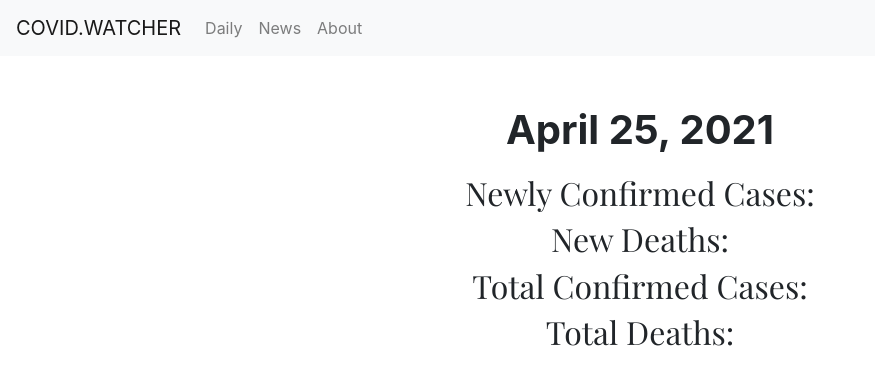
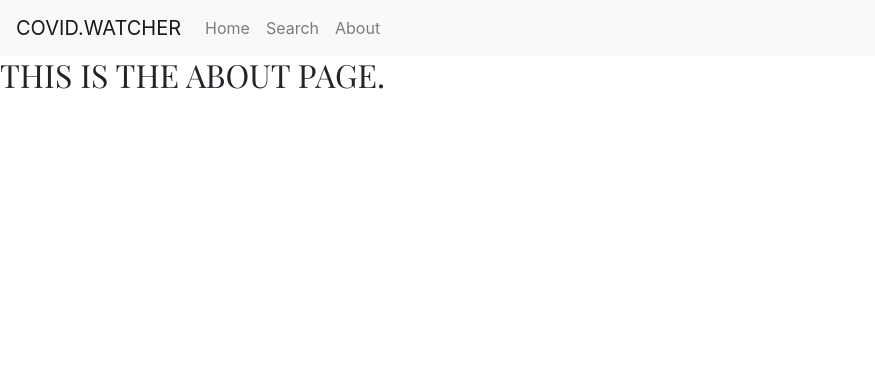
Before and after one commit to ethanrmcdowell/covid-watcher, a React (Create React App) app: page /about in a window 1280 px wide. Shown: the top 384 px of the page, without its empty margins (0-875 px from the left). Built offline with nearby package versions, Linux system fonts and the light colour scheme; no server answers.

Commit message:
Added dummy pages for 'search' and 'about', implemented chart.js with dummy data

```diff
--- a/package.json
+++ b/package.json
@@ -9,10 +9,13 @@
     "@testing-library/user-event": "^12.8.3",
     "axios": "^0.21.1",
     "bootstrap": "^4.6.0",
+    "chart.js": "^3.2.0",
     "gh-pages": "^3.1.0",
     "react": "^17.0.2",
     "react-bootstrap": "^1.5.2",
+    "react-chartjs-2": "^3.0.2",
     "react-dom": "^17.0.2",
+    "react-router-dom": "^5.2.0",
     "react-scripts": "^4.0.3",
     "web-vitals": "^1.1.1"
   },
--- a/src/App.js
+++ b/src/App.js
@@ -1,45 +1,22 @@
-import React, { useEffect, useState } from 'react';
+import React from 'react';
+import { BrowserRouter as Router, Route, Switch } from 'react-router-dom';
+
 import Header from './components/Header';
 import FrontPageData from './components/FrontPageData';
-import CurrentDate from './components/CurrentDate';
+import SearchPage from './components/SearchPage';
+import AboutPage from './components/AboutPage';
 import './style.css';
-import axios from 'axios';
 
 function App() {
-  const [covidStats, setCovidStats] = useState([]);
-  useEffect(() => {
-    const options = {
-      method: 'GET',
-      url: 'https://coronavirus-smartable.p.rapidapi.com/stats/v1/US/',
-      headers: {
-        'x-rapidapi-key': '640d573e98msh95e98b5515eb63ap1da078jsn5ce852b9cb8a',
-        'x-rapidapi-host': 'coronavirus-smartable.p.rapidapi.com',
-      },
-    };
-
-    axios
-      .request(options)
-      .then(function (response) {
-        setCovidStats(response.data.stats);
-        return response.data.stats;
-      })
-      .catch(function (error) {
-        console.error(error);
-      });
-  }, []);
   return (
-    <div>
+    <Router>
       <Header />
-      <div className='dataContainer'>
-        <CurrentDate />
-        <FrontPageData
-          newCases={covidStats.newlyConfirmedCases}
-          newDeaths={covidStats.newDeaths}
-          totalCases={covidStats.totalConfirmedCases}
-          totalDeaths={covidStats.totalDeaths}
-        />
-      </div>
-    </div>
+      <Switch>
+        <Route exact path='/' component={FrontPageData} />
+        <Route exact path='/search' component={SearchPage} />
+        <Route exact path='/about' component={AboutPage} />
+      </Switch>
+    </Router>
   );
 }
 
--- /dev/null
+++ b/src/components/AboutPage/index.js
@@ -0,0 +1,11 @@
+import React from 'react';
+
+const AboutPage = props => {
+  return (
+    <div>
+      <h2>THIS IS THE ABOUT PAGE.</h2>
+    </div>
+  );
+};
+
+export default AboutPage;
--- /dev/null
+++ b/src/components/DynamicChart/index.js
@@ -0,0 +1,66 @@
+import React, { useState, useEffect } from 'react';
+import { Bar } from 'react-chartjs-2';
+
+const DynamicChart = () => {
+  const [chartData, setChartData] = useState({});
+  const [employeeSalary, setEmployeeSalary] = useState([]);
+  const [employeeAge, setEmployeeAge] = useState([]);
+
+  const Chart = () => {
+    setChartData({
+      labels: ['22/03', '23/03', '24/03', '25/03', '26/03', '27/03'],
+      datasets: [
+        {
+          label: '# of Votes',
+          data: [1, 2, 3, 4, 5, 6, 7, 8, 9, 10],
+          backgroundColor: [
+            'rgba(255, 99, 132, 0.2)',
+            'rgba(54, 162, 235, 0.2)',
+            'rgba(255, 206, 86, 0.2)',
+            'rgba(75, 192, 192, 0.2)',
+            'rgba(153, 102, 255, 0.2)',
+            'rgba(255, 159, 64, 0.2)',
+          ],
+          borderColor: [
+            'rgba(255, 99, 132, 1)',
+            'rgba(54, 162, 235, 1)',
+            'rgba(255, 206, 86, 1)',
+            'rgba(75, 192, 192, 1)',
+            'rgba(153, 102, 255, 1)',
+            'rgba(255, 159, 64, 1)',
+          ],
+          borderWidth: 1,
+        },
+      ],
+    });
+  };
+  useEffect(() => {
+    Chart();
+  }, []);
+
+  return (
+    <div className='App'>
+      <h1>Bar Chart</h1>
+      <div>
+        <Bar
+          data={chartData}
+          options={{
+            responsive: true,
+            title: { text: 'THICCNESS SCALE', display: true },
+            scales: {
+              yAxes: [
+                {
+                  ticks: {
+                    beginAtZero: true,
+                  },
+                },
+              ],
+            },
+          }}
+        />
+      </div>
+    </div>
+  );
+};
+
+export default DynamicChart;
--- a/src/components/FrontPageData/index.js
+++ b/src/components/FrontPageData/index.js
@@ -1,13 +1,46 @@
-import React from 'react';
+import React, { useEffect, useState } from 'react';
+import axios from 'axios';
+import CurrentDate from '../CurrentDate';
+import DynamicChart from '../DynamicChart';
 import './style.css';
 
 const FrontPageData = props => {
+  const [covidStats, setCovidStats] = useState([]);
+  useEffect(() => {
+    const options = {
+      method: 'GET',
+      url: 'https://coronavirus-smartable.p.rapidapi.com/stats/v1/US/',
+      headers: {
+        'x-rapidapi-key': '640d573e98msh95e98b5515eb63ap1da078jsn5ce852b9cb8a',
+        'x-rapidapi-host': 'coronavirus-smartable.p.rapidapi.com',
+      },
+    };
+
+    axios
+      .request(options)
+      .then(function (response) {
+        setCovidStats(response.data.stats);
+        console.log(response.data.stats);
+        return response.data.stats;
+      })
+      .catch(function (error) {
+        console.error(error);
+      });
+  }, []);
   return (
     <div className='dataContainer'>
-      <h2 className='title'>Newly Confirmed Cases: {props.newCases}</h2>
-      <h2 className='title'>New Deaths: {props.newDeaths}</h2>
-      <h2 className='title'>Total Confirmed Cases: {props.totalCases}</h2>
-      <h2 className='title'>Total Deaths: {props.totalDeaths}</h2>
+      <CurrentDate />
+      <h2 className='title'>
+        Newly Confirmed Cases: {covidStats.newlyConfirmedCases}
+      </h2>
+      <h2 className='title'>New Deaths: {covidStats.newDeaths}</h2>
+      <h2 className='title'>
+        Total Confirmed Cases: {covidStats.totalConfirmedCases}
+      </h2>
+      <h2 className='title'>Total Deaths: {covidStats.totalDeaths}</h2>
+      <div>
+        <DynamicChart />
+      </div>
     </div>
   );
 };
--- a/src/components/Header/index.js
+++ b/src/components/Header/index.js
@@ -1,4 +1,5 @@
 import React from 'react';
+import { Link } from 'react-router-dom';
 import Navbar from 'react-bootstrap/Navbar';
 import Nav from 'react-bootstrap/Nav';
 
@@ -7,12 +8,16 @@ const Header = () => {
     <Navbar bg='light' variant='light'>
       <Navbar.Brand>COVID.WATCHER</Navbar.Brand>
       <Nav className='mr-auto'>
-        <Nav.Link href='#home'>Daily</Nav.Link>
-        <Nav.Link href='#features'>News</Nav.Link>
-        <Nav.Link href='#pricing'>About</Nav.Link>
+        <Nav.Link href='/'>Home</Nav.Link>
+        <Nav.Link href='/search'>Search</Nav.Link>
+        <Nav.Link href='/about'>About</Nav.Link>
       </Nav>
     </Navbar>
   );
 };
 
 export default Header;
+
+// <Link to='/'>Home</Link>
+// <Link to='/search'>Search</Link>
+// <Link to='/about'>About</Link>
--- /dev/null
+++ b/src/components/SearchPage/index.js
@@ -0,0 +1,11 @@
+import React from 'react';
+
+const SearchPage = props => {
+  return (
+    <div>
+      <h2>THIS IS THE SEARCH PAGE.</h2>
+    </div>
+  );
+};
+
+export default SearchPage;
```
Also changed, not shown: 1 other file (tests, documents, lock files or other folders).
